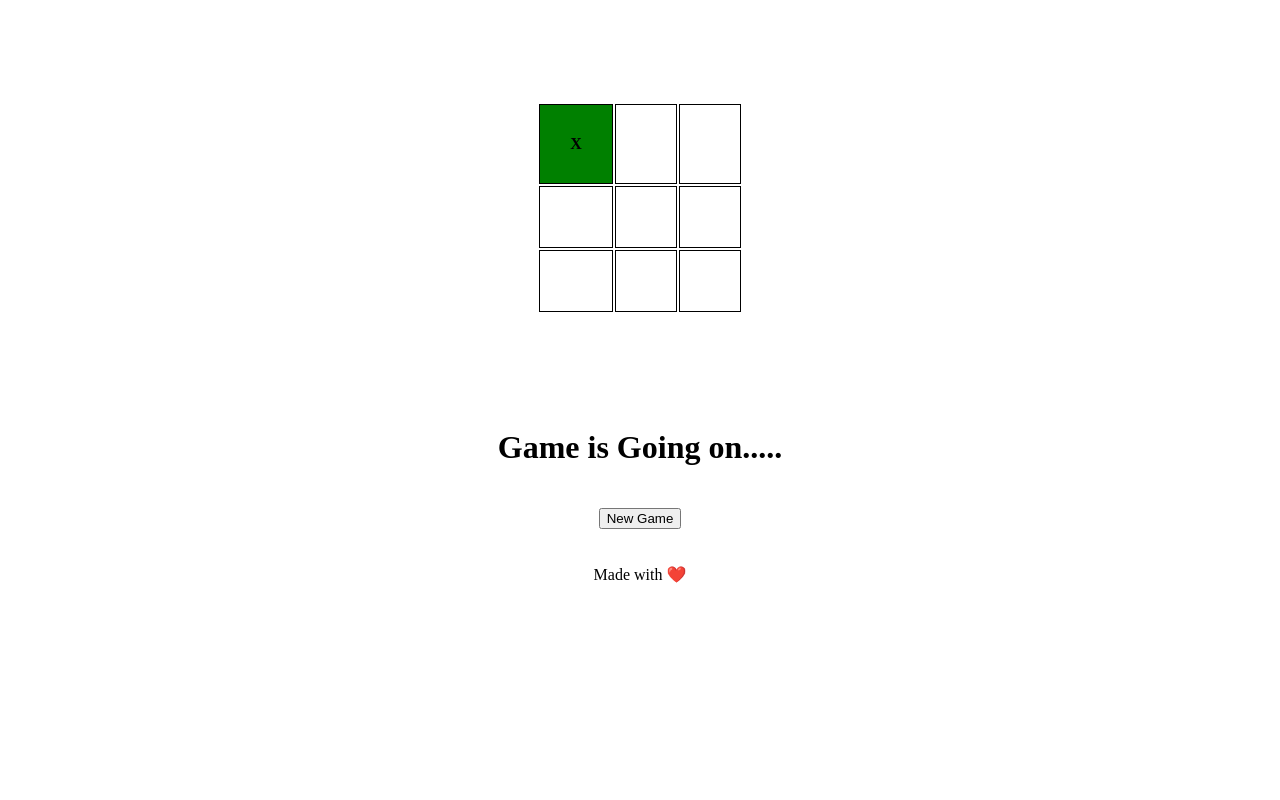
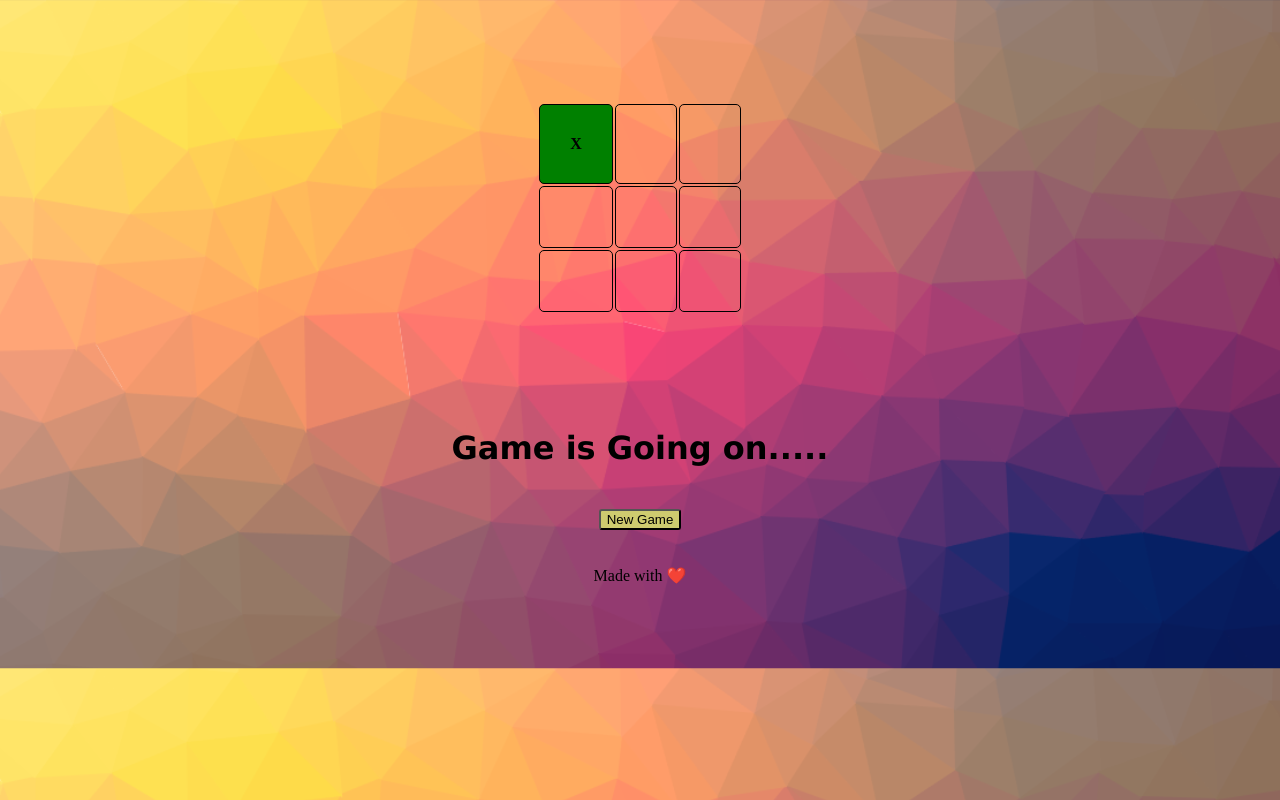
Before and after one commit to bvirutkar9/Tic-Tac-Toe-using-Javascript, a plain HTML site: page index.html in a window 1280 px wide. Both pictures are taken after a click on the element 576 px from the left and 144 px from the top of the page. Drawn offline with Linux system fonts and the light colour scheme.

Commit message:
made ui better

```diff
--- a/javascript.js
+++ b/javascript.js
@@ -267,8 +267,8 @@ const decision = document.getElementById('decision')
 
 // function to check if game is won or draw
 function check(array){
-    if(array[0]==array[1] && array[0]==array[2]){
-        // 1st row condition
+    if(array[0]==array[1] && a11.textContent==a13.textContent){
+        // 1st row condition or we can check the condition like above
         decision.textContent=`player with ${array[0]} is the winner`;
     }
     else if(array[3]==array[4] && array[3]==array[5]){
@@ -356,7 +356,13 @@ function completed(array){
 var newGame = document.getElementById('newGame');
 
 newGame.addEventListener('click', function(){
-    if(confirm("Do you want to Restart the game?")){
+    if(!completed(array)){
+        if(confirm("Do you want to Restart the game?")){
+            location.reload();
+        }
+    }
+    else{
         location.reload();
     }
+
 });
--- a/styles.css
+++ b/styles.css
@@ -1,5 +1,11 @@
+body{
+    background-image: url("./download.png");
+    background-size: cover;
+}
+
 .coloumn{
     border: 1px solid black;
+    border-radius: 5px;
     padding: 30px 30px 30px 30px;
 }
 
@@ -7,6 +13,7 @@
     /* background-color: red; */
     display: flex;
     justify-content: center;
+    font-family: Verdana, Geneva, Tahoma, sans-serif;
 }
 
 .refresh{
@@ -14,6 +21,10 @@
     justify-content: center;
     padding: 20px;
     /* border: 1px solid red;  */
+}
+#newGame{
+    background-color: rgb(206, 203, 111);
+    border-radius: 3px;
 }
 
 .footer{
```
Also changed, not shown: index.html (+1 -1 lines), download.png (added).
